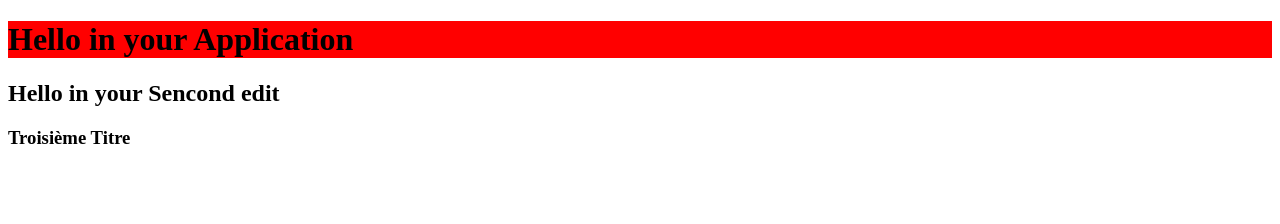
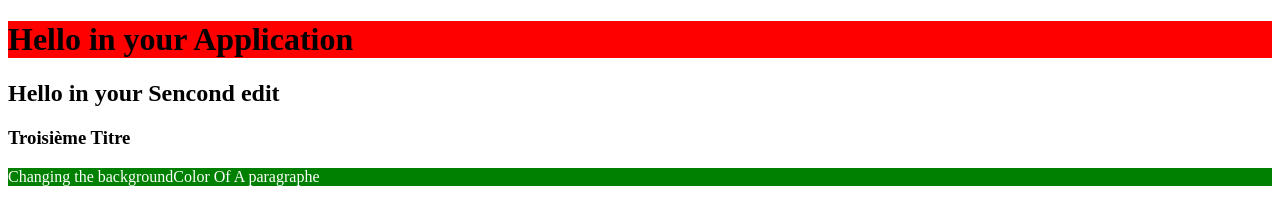
Before and after one commit to Mohammedbenaaouinate/OpenClassroomsProject, a plain HTML site: page index.html in a window 1280 px wide. Drawn offline with Linux system fonts and the light colour scheme.

Commit message:
changing the content of index.html and style.css

```diff
--- a/index.html
+++ b/index.html
@@ -10,5 +10,6 @@
     <h1>Hello in your Application</h1>
     <h2>Hello in your Sencond edit</h2>
     <h3>Troisième Titre</h3>
+    <p>Changing the backgroundColor Of A paragraphe</p>
   </body>
 </html>
--- a/style.css
+++ b/style.css
@@ -1,4 +1,8 @@
-h1{
-    color: black;
-    background-color: red;
+h1 {
+  color: black;
+  background-color: red;
 }
+p {
+  background-color: green;
+  color: white;
+}
```
